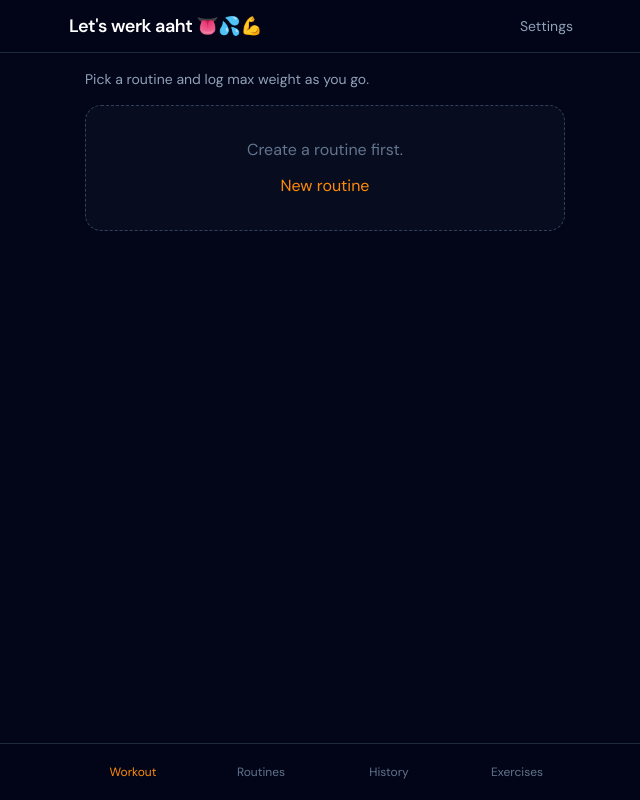
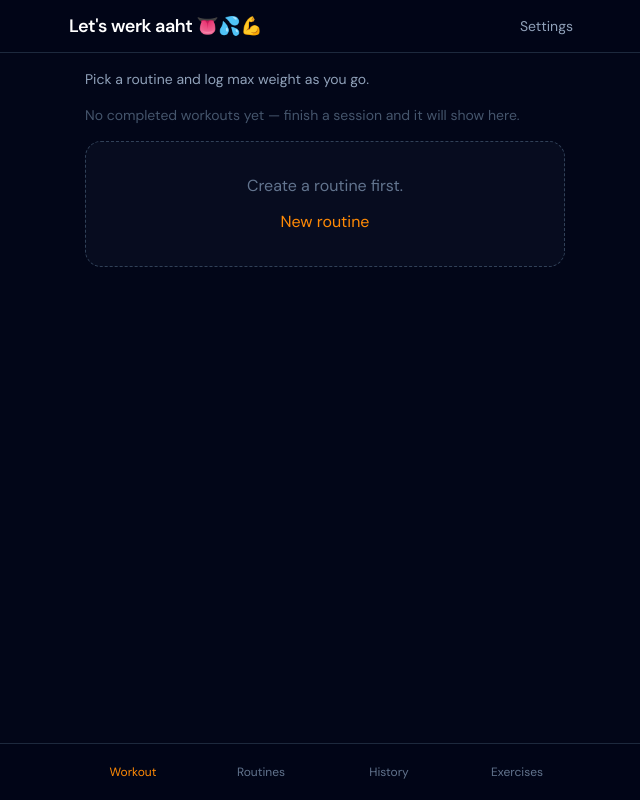
Before and after one commit to richardwalker243/my-workout-tracker, a React (Vite) app: page /workout in a window 1280 px wide. Shown: the whole page, without its empty margins (315-955 px from the left). Built offline with nearby package versions, Linux system fonts and the light colour scheme.

Commit message:
Update WorkoutPage.tsx

```diff
--- a/src/pages/WorkoutPage.tsx
+++ b/src/pages/WorkoutPage.tsx
@@ -17,6 +17,20 @@ function formatWhen(iso: string) {
   }
 }
 
+/** Date-only line for “last workout on …” (no time of day). */
+function formatCompletionDate(iso: string) {
+  try {
+    return new Date(iso).toLocaleDateString(undefined, {
+      weekday: "short",
+      month: "short",
+      day: "numeric",
+      year: "numeric",
+    });
+  } catch {
+    return iso;
+  }
+}
+
 export function WorkoutPage() {
   const { data, startWorkout, updateActiveEntry, finishWorkout, discardActiveWorkout } =
     useAppState();
@@ -25,6 +39,13 @@ export function WorkoutPage() {
     () => [...data.routines].sort((a, b) => a.name.localeCompare(b.name)),
     [data.routines],
   );
+
+  const lastCompleted = useMemo(() => {
+    if (data.workouts.length === 0) return null;
+    return [...data.workouts].sort(
+      (a, b) => new Date(b.completedAt).getTime() - new Date(a.completedAt).getTime(),
+    )[0];
+  }, [data.workouts]);
 
   const active = data.activeWorkout;
 
@@ -133,6 +154,19 @@ export function WorkoutPage() {
     <div className="space-y-4">
       <p className="text-sm text-slate-400">Pick a routine and log max weight as you go.</p>
 
+      {lastCompleted ? (
+        <p className="rounded-xl border border-slate-800/80 bg-slate-900/40 px-3 py-2.5 text-sm text-slate-400">
+          <span className="text-slate-500">Last workout: </span>
+          <span className="font-medium text-slate-200">{lastCompleted.routineNameSnapshot}</span>
+          <span className="text-slate-500"> on </span>
+          <span className="text-slate-300">{formatCompletionDate(lastCompleted.completedAt)}</span>
+        </p>
+      ) : (
+        <p className="text-sm text-slate-600">
+          No completed workouts yet — finish a session and it will show here.
+        </p>
+      )}
+
       {sortedRoutines.length === 0 ? (
         <div className="rounded-2xl border border-dashed border-slate-700 bg-slate-900/40 px-4 py-8 text-center text-slate-500">
           <p className="mb-3">Create a routine first.</p>
```
